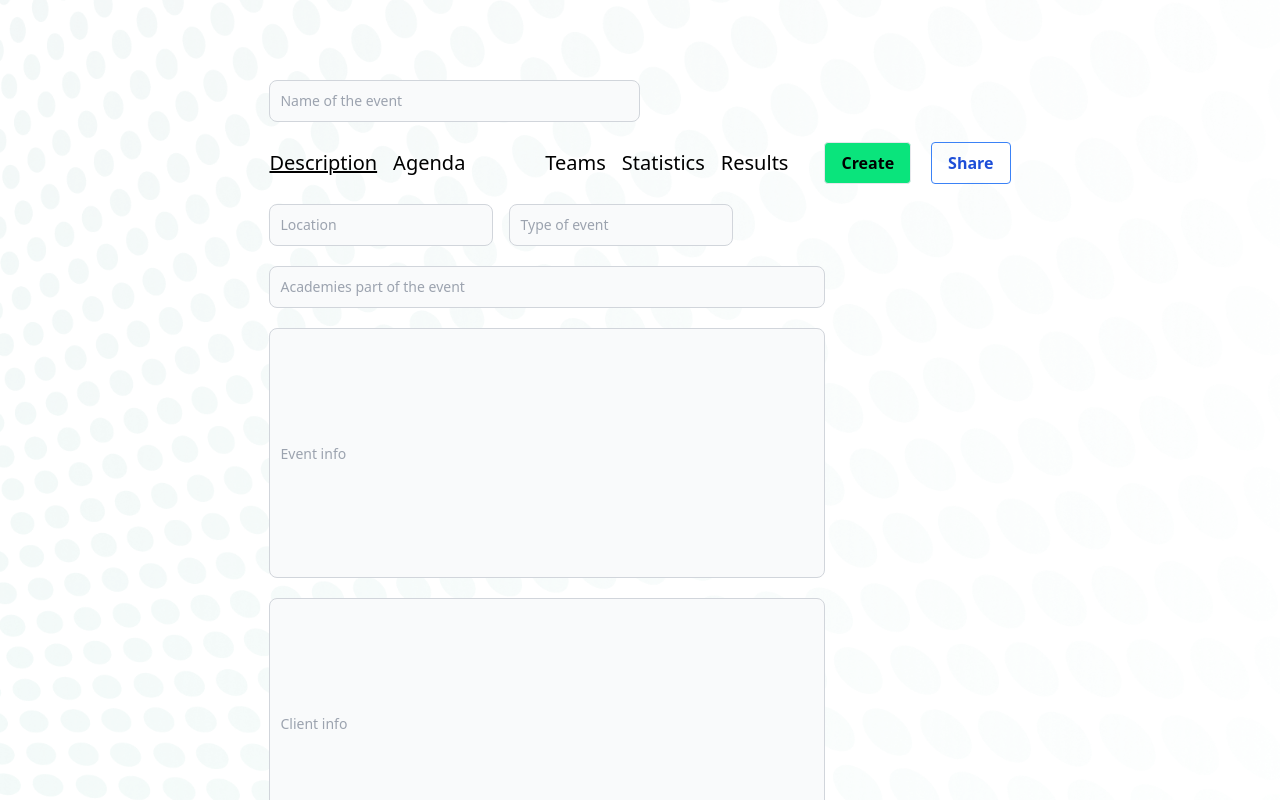
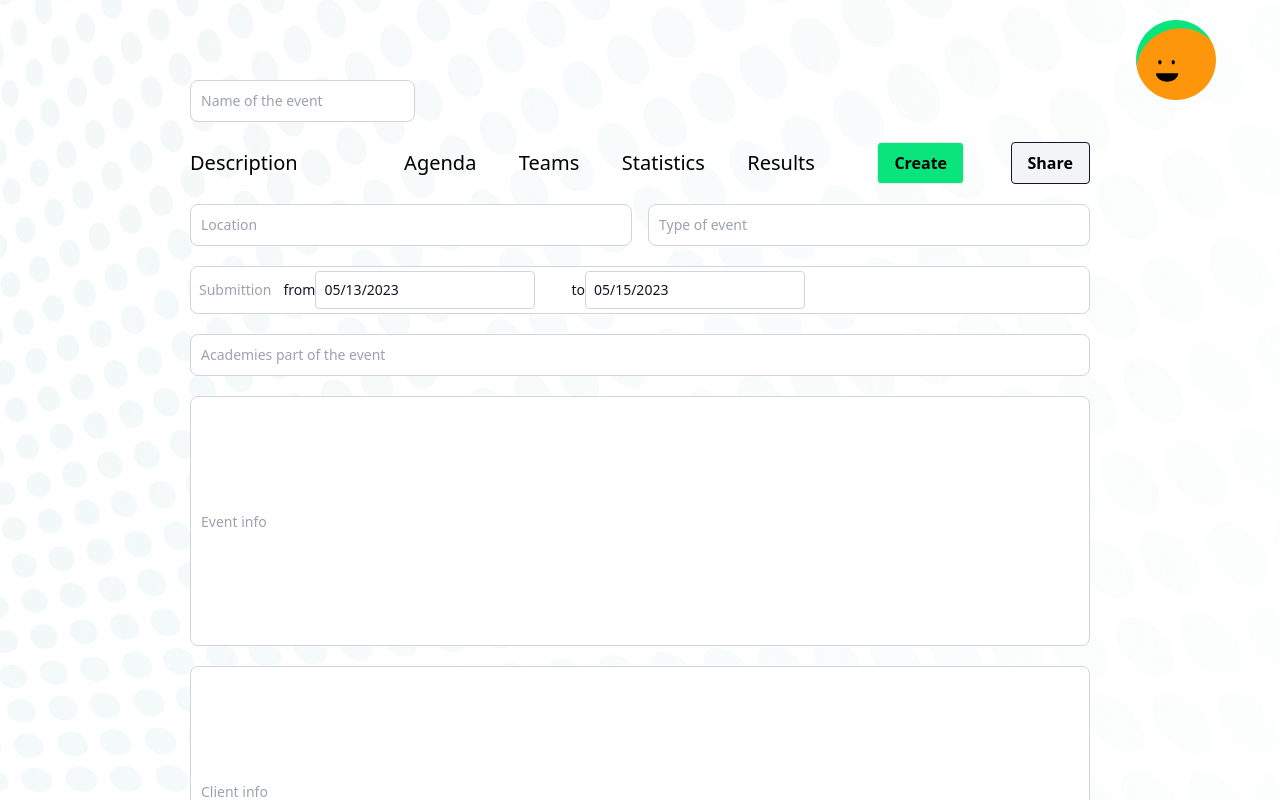
Before and after one commit to angov-vangel/hakaton, a Next.js app: page / in a window 1280 px wide. Shown: the top 800 px of the page. Built offline with nearby package versions, Linux system fonts and the light colour scheme.

Commit message:
Form updated

```diff
--- /dev/null
+++ b/components/AvatarLogo.tsx
@@ -0,0 +1,52 @@
+export const AvatarLogo = () => {
+  return (
+    <svg
+      className="absolute top-[20px] right-[5%]"
+      width="80"
+      height="80"
+      viewBox="0 0 80 80"
+      fill="none"
+      xmlns="http://www.w3.org/2000/svg"
+    >
+      <g clipPath="url(#clip0_142_509)">
+        <mask
+          id="mask0_142_509"
+          maskUnits="userSpaceOnUse"
+          x="0"
+          y="0"
+          width="80"
+          height="80"
+        >
+          <path
+            d="M80 40C80 17.9086 62.0914 0 40 0C17.9086 0 0 17.9086 0 40C0 62.0914 17.9086 80 40 80C62.0914 80 80 62.0914 80 40Z"
+            fill="white"
+          />
+        </mask>
+        <g mask="url(#mask0_142_509)">
+          <path d="M80 0H0V80H80V0Z" fill="#0AE47C" />
+          <path
+            d="M36.6145 95.4651C60.5458 99.6848 83.3668 83.7054 87.5865 59.774C91.8063 35.8427 75.8269 13.0217 51.8955 8.80199C27.9642 4.58224 5.14319 20.5617 0.923451 44.493C-3.29629 68.4244 12.6831 91.2453 36.6145 95.4651Z"
+            fill="#FD960B"
+          />
+          <path
+            d="M20 53.3333C20 55.5435 21.1706 57.6631 23.2544 59.2259C25.3381 60.7887 28.1643 61.6666 31.1111 61.6666C34.058 61.6666 36.8841 60.7887 38.9679 59.2259C41.0516 57.6631 42.2222 55.5435 42.2222 53.3333"
+            fill="black"
+          />
+          <path
+            d="M25.5555 42.2222C25.5555 40.9949 24.8093 40 23.8888 40C22.9684 40 22.2222 40.9949 22.2222 42.2222C22.2222 43.4495 22.9684 44.4444 23.8888 44.4444C24.8093 44.4444 25.5555 43.4495 25.5555 42.2222Z"
+            fill="black"
+          />
+          <path
+            d="M38.8889 42.2222C38.8889 40.9949 38.1427 40 37.2222 40C36.3017 40 35.5555 40.9949 35.5555 42.2222C35.5555 43.4495 36.3017 44.4444 37.2222 44.4444C38.1427 44.4444 38.8889 43.4495 38.8889 42.2222Z"
+            fill="black"
+          />
+        </g>
+      </g>
+      <defs>
+        <clipPath id="clip0_142_509">
+          <rect width="80" height="80" fill="white" />
+        </clipPath>
+      </defs>
+    </svg>
+  );
+};
--- a/components/CreateEvent.tsx
+++ b/components/CreateEvent.tsx
@@ -6,12 +6,13 @@ import {
   SubmitHandler,
   useForm,
 } from "react-hook-form";
-import axios from "axios";
+import axios, { AxiosError } from "axios";
 import { useRouter } from "next/navigation";
 import { Heading } from "./Heading";
 import DatePicker from "react-datepicker";
 
 import "react-datepicker/dist/react-datepicker.css";
+import Charts from "./Charts";
 
 // CSS Modules, react-datepicker-cssmodules.css
 // import 'react-datepicker/dist/react-datepicker-cssmodules.css';
@@ -32,8 +33,6 @@ interface FormValues {
   date: Date;
   event_info: string;
   client_info: string;
-  agenda_day_one: string;
-  agenda_day_two: string;
   max_participants: number;
   aplication_deadline: Date;
 }
@@ -41,10 +40,12 @@ interface FormValues {
 const CreateEvent = () => {
   const [startDate, setStartDate] = useState<Date | null>(new Date());
   const router = useRouter();
-  const [isLoading, setIsLoading] = useState(false);
+  const [error, setServerError] = useState<AxiosError | any>("");
   const stepsArr = ["Description", "Agenda", "Teams", "Statistics", "Results"];
   const [step, setStep] = useState(0);
+  const [submitting, setSubmitting] = useState(false);
   const [agenda, setAgenda] = useState("Day1");
+  const [activationBtn,setActivationBtn] = useState(false)
 
   const {
     register,
@@ -64,72 +65,132 @@ const CreateEvent = () => {
       event_info: "",
       client_info: "",
       max_participants: 0,
-      agenda_day_one: "",
-      agenda_day_two: "",
       aplication_deadline: new Date(
         new Date().getTime() + 24 * 60 * 60 * 1000 * 2
       ),
     },
   });
 
-  // const category = watch("category");
-
   const onSubmit: SubmitHandler<FormValues> = async (data) => {
     console.log(data.date);
+    try {
+      setSubmitting(true);
+      setServerError("");
+      const response = await axios.post("/api/registration", data);
+      console.log(response.data);
+      setActivationBtn(true);
+    } catch (error: AxiosError | any) {
+      setServerError(error.message);
+    } finally {
+      setSubmitting(false);
+    }
   };
-  //   if (step !== STEPS.PRICE) {
-  //     return onNext();
-  //   }
-  //   setIsLoading(true);
-
-  //   axios
-  //     .post("/api/products", data)
-  //     .then(() => {
-  //       router.refresh();
-  //       reset();
-  //       setStep(STEPS.CATEGORY);
-  //     })
-  //     .catch(() => {})
-  //     .finally(() => {
-  //       setIsLoading(false);
-  //     });
-  // };
 
   let bodyContent = (
     <div className="flex flex-col gap-8">
-      <div className="w-3/4 mt-5">
-        <div className="flex gap-4 mb-5">
-          <div>
+      <div className="w-full mt-5">
+        <div className="flex gap-4 mb-5 w-full">
+          <div className="grow">
             <input
               placeholder="Location"
               type="text"
               id="location"
-              {...register("location", { required: true })}
-              className="bg-gray-50 border border-gray-300 text-gray-900 text-sm rounded-lg  block w-full p-2.5"
+              {...register("location", { required: true, maxLength: 25 })}
+              className="bg-white border border-gray-300 text-gray-900 text-sm rounded-lg  block w-full p-2.5"
             />
             {errors.location && (
               <span className="text-red-500">Location is required</span>
             )}
           </div>
-          <div>
+          <div className="grow">
             <input
               placeholder="Type of event"
               type="text"
               id="event_type_id"
-              {...register("event_type_id", { required: true })}
-              className="bg-gray-50 border border-gray-300 text-gray-900 text-sm rounded-lg  block w-full p-2.5"
+              {...register("event_type_id", { required: true, maxLength: 25 })}
+              className="bg-white border border-gray-300 text-gray-900 text-sm rounded-lg  block w-full p-2.5"
             />
             {errors.event_type_id && (
               <span className="text-red-500">Event type is required</span>
             )}
           </div>
         </div>
+        <div className="mb-5">
+          <div className="flex items-center gap-5">
+            <div className="items-center w-[49.5%] flex bg-white border border-gray-300 text-gray-900 text-sm rounded-lg  block w-full   font-medium text-gray-900 whitespace-nowrap">
+              <p className="text-gray-400 font-normal pl-2">Submittion</p>
+              <div className="px-3 py-1 relative">
+                from
+                <Controller
+                  name="date"
+                  control={control}
+                  rules={{ required: true, maxLength: 25 }}
+                  render={({ field: { onChange, value } }) => (
+                    <DatePicker
+                      className="border border-gray-300 bg-white p-2 rounded cursor-pointer"
+                      selected={new Date(value)}
+                      onChange={onChange}
+                    />
+                  )}
+                />{" "}
+              </div>
+              <div className="px-6 py-1 relative">
+                to
+                <Controller
+                  name="aplication_deadline"
+                  control={control}
+                  rules={{ required: true, maxLength: 25 }}
+                  render={({ field: { onChange, value } }) => (
+                    <DatePicker
+                      className="border border-gray-300 bg-white p-2 rounded cursor-pointer"
+                      selected={new Date(value)}
+                      onChange={onChange}
+                    />
+                  )}
+                />{" "}
+              </div>
+            </div>
+            {/* <div className="items-center w-[49.5%] flex bg-white border border-gray-300 text-gray-900 text-sm rounded-lg  block w-full   font-medium text-gray-900 whitespace-nowrap">
+              <p className="text-gray-400 font-normal pl-2">Event duration</p>
+              <div className="px-3 py-1 relative">
+                from
+                <Controller
+                  name="date"
+                  control={control}
+                  rules={{ required: true ,maxLength:25 }}
+                  render={({ field: { onChange, value } }) => (
+                    <DatePicker
+                      className="border border-gray-300 bg-white p-2 rounded cursor-pointer"
+                      selected={new Date(value)}
+                      onChange={onChange}
+                    />
+                  )}
+                />{" "}
+              </div>
+              <div className="px-6 py-1 relative">
+                to
+                <Controller
+                  name="aplication_deadline"
+                  control={control}
+                  rules={{ required: true ,maxLength:25 }}
+                  render={({ field: { onChange, value } }) => (
+                    <DatePicker
+                      className="border border-gray-300 bg-white p-2 rounded cursor-pointer"
+                      selected={new Date(value)}
+                      onChange={onChange}
+                    />
+                  )}
+                />{" "}
+              </div>
+            </div> */}
+          </div>
+        </div>
         <input
           placeholder="Academies part of the event"
           type="text"
           id="academy_id"
-          {...register("academy_id", { required: true })}
-          className="bg-gray-50 border border-gray-300 text-gray-900 text-sm rounded-lg  block w-full p-2.5"
+          {...register("academy_id", { required: true, maxLength: 25 })}
+          className="bg-white border border-gray-300 text-gray-900 text-sm rounded-lg  block w-full p-2.5"
         />
         {errors.academy_id && (
           <span className="text-red-500">Field is required is required</span>
@@ -138,8 +199,8 @@ const CreateEvent = () => {
           placeholder="Event info"
           type="text"
           id="event_info"
-          {...register("event_info", { required: true })}
-          className="bg-gray-50 border border-gray-300 text-gray-900 text-sm mt-5 rounded-lg h-[250px]  block w-full p-2.5"
+          {...register("event_info", { required: true, maxLength: 25 })}
+          className="bg-white border border-gray-300 text-gray-900 text-sm mt-5 rounded-lg h-[250px]  block w-full p-2.5"
         />
         {errors.event_info && (
           <span className="text-red-500">Field is required is required</span>
@@ -148,8 +209,8 @@ const CreateEvent = () => {
           placeholder="Client info"
           type="text"
           id="client_info"
-          {...register("client_info", { required: true })}
-          className="bg-gray-50 border border-gray-300 text-gray-900 text-sm mt-5 rounded-lg h-[250px]  block w-full p-2.5"
+          {...register("client_info", { required: true, maxLength: 25 })}
+          className="bg-white border border-gray-300 text-gray-900 text-sm mt-5 rounded-lg h-[250px]  block w-full p-2.5"
         />
         {errors.client_info && (
           <span className="text-red-500">Field is required is required</span>
@@ -161,15 +222,15 @@ const CreateEvent = () => {
     bodyContent = (
       <div className="shadow-md sm:rounded-lg h-[75vh]">
         <div className="bg-white border-b flex items-center">
-          <p className="px-6 py-4 font-medium text-gray-900 whitespace-nowrap">
+          <div className="px-6 py-4 font-medium text-gray-900 whitespace-nowrap">
             Submittion
-          </p>
-          <p className="px-6 py-4">
-            from{" "}
+          </div>
+          <div className="px-6 py-4">
+            from
             <Controller
               name="date"
               control={control}
-              rules={{ required: true }}
+              rules={{ required: true, maxLength: 25 }}
               render={({ field: { onChange, value } }) => (
                 <DatePicker
                   className="border border-gray-500 p-2 rounded cursor-pointer"
@@ -178,12 +239,12 @@ const CreateEvent = () => {
                 />
               )}
             />
-          </p>
-          <p className="px-6 py-4">
+          </div>
+          <div className="px-6 py-4">
             to{" "}
             <Controller
               name="aplication_deadline"
-              rules={{ required: true }}
+              rules={{ required: true, maxLength: 25 }}
               control={control}
               render={({ field: { onChange, value } }) => (
                 <DatePicker
@@ -193,7 +254,7 @@ const CreateEvent = () => {
                 />
               )}
             />
-          </p>
+          </div>
         </div>
       </div>
       // <div className="flex flex-col gap-8">
@@ -223,16 +284,16 @@ const CreateEvent = () => {
       //         placeholder="Agenda Day 1"
       //         type="text"
       //         id="agenda_day_one"
-      //         {...register("agenda_day_one", { required: true })}
-      //         className="bg-gray-50 border border-gray-300 text-gray-900 text-sm rounded-lg  block w-full p-2.5 h-[350px] mb-5"
+      //         {...register("agenda_day_one", { required: true ,maxLength:25 })}
+      //         className="bg-white border border-gray-300 text-gray-900 text-sm rounded-lg  block w-full p-2.5 h-[350px] mb-5"
       //       />
       //     ) : (
       //       <input
       //         placeholder="Agenda Day 2"
       //         type="text"
       //         id="agenda_day_two"
-      //         {...register("agenda_day_two", { required: true })}
-      //         className="bg-gray-50 border border-gray-300 text-gray-900 text-sm rounded-lg  block w-full p-2.5 h-[350px] mb-5"
+      //         {...register("agenda_day_two", { required: true ,maxLength:25 })}
+      //         className="bg-white border border-gray-300 text-gray-900 text-sm rounded-lg  block w-full p-2.5 h-[350px] mb-5"
       //       />
       //     )}
       //   </div>
@@ -251,7 +312,7 @@ const CreateEvent = () => {
       //       <Controller
       //         name="date"
       //         control={control}
-      //         rules={{ required: true }}
+      //         rules={{ required: true ,maxLength:25 }}
       //         render={({ field: { onChange, value } }) => (
       //           <DatePicker
       //             className="border border-gray-500 p-2 rounded cursor-pointer"
@@ -265,7 +326,7 @@ const CreateEvent = () => {
       //       to{" "}
       //       <Controller
       //         name="aplication_deadline"
-      //         rules={{ required: true }}
+      //         rules={{ required: true ,maxLength:25 }}
       //         control={control}
       //         render={({ field: { onChange, value } }) => (
       //           <DatePicker
@@ -285,6 +346,7 @@ const CreateEvent = () => {
     bodyContent = (
       <div className="flex flex-col gap-8">
         <Heading title="Statictics" />
+        <Charts />
       </div>
     );
   }
@@ -296,16 +358,16 @@ const CreateEvent = () => {
     );
   }
   return (
-    <div>
-      <form onSubmit={handleSubmit(onSubmit)}>
+    <div className="w-full">
+      <form className="w-full" onSubmit={handleSubmit(onSubmit)}>
         {step === 0 && (
-          <div className="w-2/4 mb-5">
+          <div className="w-1/4 mb-5 relative">
             <input
               placeholder="Name of the event"
               type="text"
               id="name"
-              {...register("name", { required: true })}
-              className="bg-gray-50 border border-gray-300 text-gray-900 text-sm rounded-lg  block w-full p-2.5"
+              {...register("name", { required: true, maxLength: 25 })}
+              className="bg-white border border-gray-300 text-gray-900 text-sm rounded-lg  block w-full p-2.5"
             />
             {errors.name && (
               <span className="text-red-500">
@@ -320,7 +382,15 @@ const CreateEvent = () => {
               type="button"
               onClick={() => setStep(i)}
               key={st}
-              className={step === i ? "underline mr-4 text-xl" : i === 1  ? "mr-20 text-xl":"mr-4 text-xl" }
+              className={
+                i === 0
+                  ? "mr-20 text-xl"
+                  : step === i && i === 0
+                  ? "underline mr-20 text-xl"
+                  : step === i
+                  ? "underline mr-4 text-xl"
+                  : "mr-4 text-xl"
+              }
             >
               {st}
             </button>
@@ -332,17 +402,17 @@ const CreateEvent = () => {
             Create
           </button>
           <button
-            className="ml-5 bg-transparent hover:bg-blue-500 text-blue-700 font-semibold hover:text-white py-2 px-4 border border-blue-500 hover:border-transparent rounded"
+            className="ml-5 bg-gray-100 hover:bg-gray-200  font-semibold py-2 px-4 border border-gray-900 hover:border-transparent rounded"
             type="button"
           >
             Share
           </button>
         </nav>
-        <div className="">{bodyContent}</div>
+        <div className="w-full">{bodyContent}</div>
       </form>
-      <button
+      <button disabled={activationBtn}
         type="button"
-        className="ml-auto mt-5 block bg-blue-500 hover:bg-blue-700 text-white font-bold py-2 px-4 rounded"
+        className="ml-auto mt-8 block bg-orange-600 hover:bg-blue-700 font-bold py-2 px-8 rounded"
       >
         export to Excel sheet
       </button>
--- a/pages/index.tsx
+++ b/pages/index.tsx
@@ -7,9 +7,11 @@ import UserFormRegister from "@/components/UserFormRegister";
 import React from "react";
 import bgImage from "./../img/bg-image.png";
 import { Chart } from "react-chartjs-2";
+import { AvatarLogo } from "@/components/AvatarLogo";
 export default function Home() {
   return (
     <div className="h-[100vh]">
+      <AvatarLogo />
       {/* <LoginForm /> */}
       <div
         style={{
@@ -19,11 +21,10 @@ export default function Home() {
         }}
         className="flex w-full px-10 py-20"
       >
-        <div className="mx-auto">
+        <div className="mx-auto w-3/4">
           <CreateEvent />
         </div>
       </div>
-      <Charts />
       <Footer />
     </div>
   );
```
